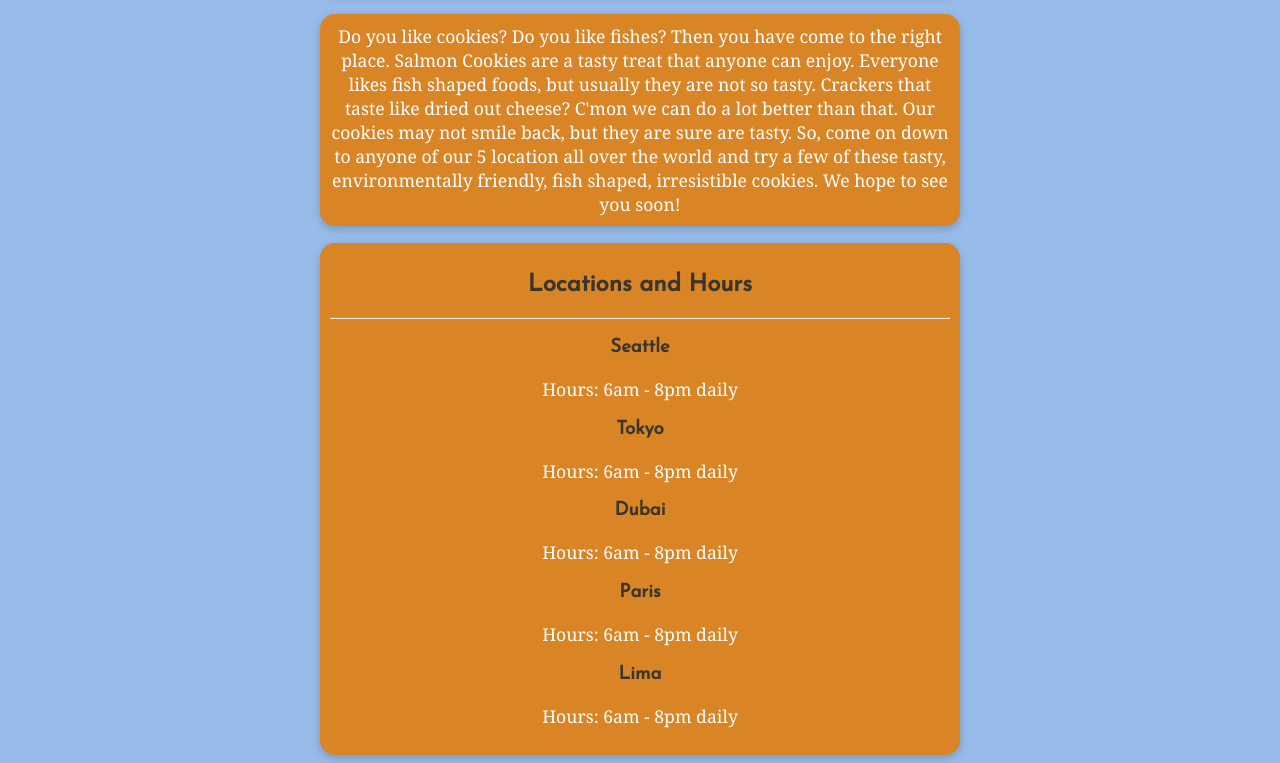
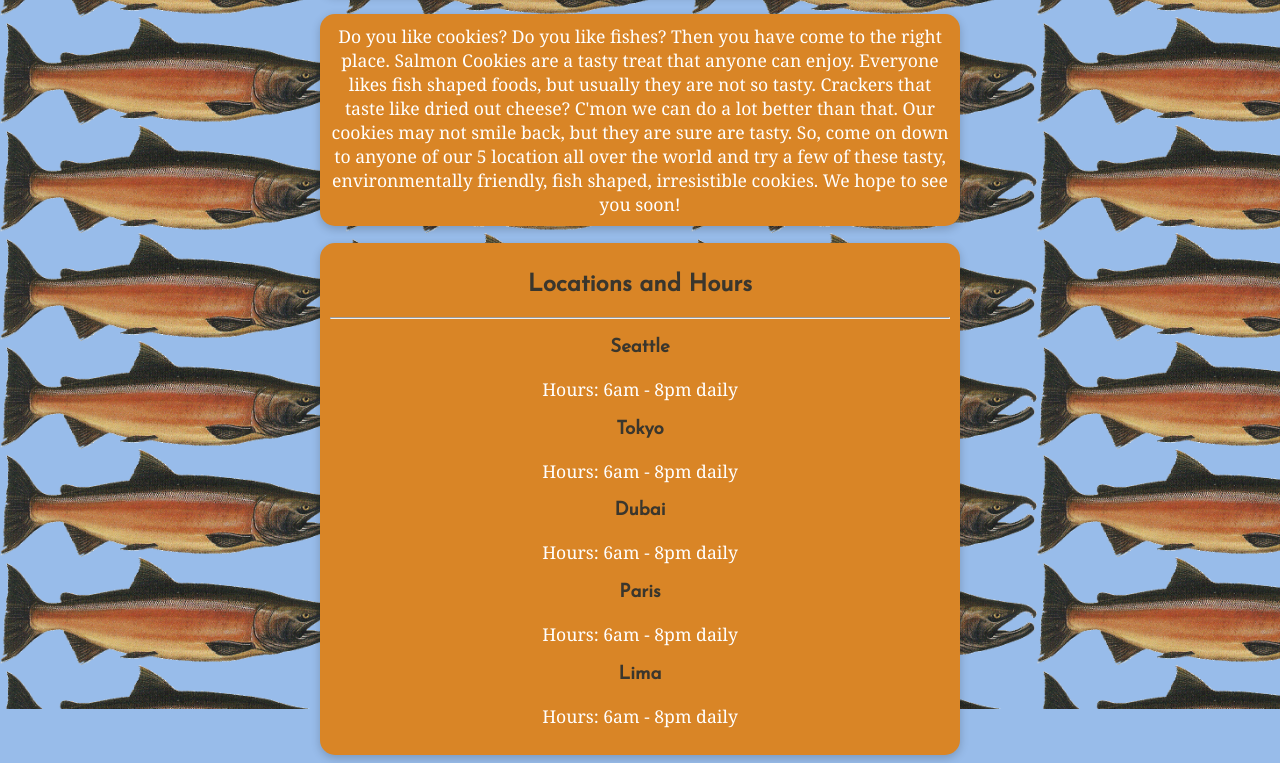
Before and after one commit to jcannon04/cookie-stand, a plain HTML site: page index.html in a window 1280 px wide. Shown: the part 99-862 px from the top of the page. Drawn offline with Linux system fonts and the light colour scheme; the site is published under a folder, as on GitHub Pages, so addresses that start at the root find nothing.

Commit message:
add salmon img

```diff
--- a/styles/style.css
+++ b/styles/style.css
@@ -37,7 +37,7 @@ p {
 }
 .logo {
     height: 250px;
-    background-image: url("/img/salmon.png");
+    background-image: url("../img/salmon.png");
     background-size: 27%;
     width: 100%;
     height: 100vh;
```
